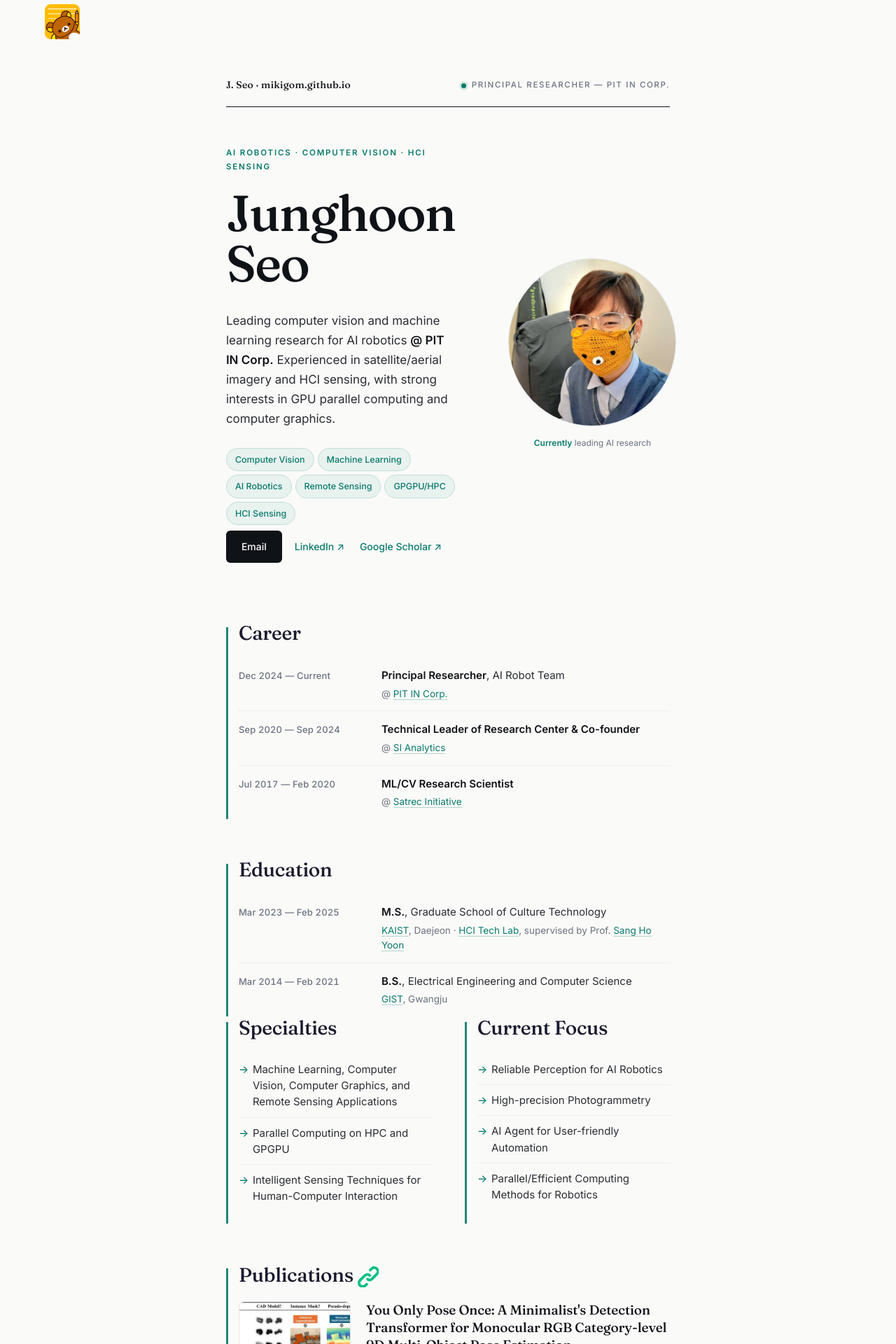
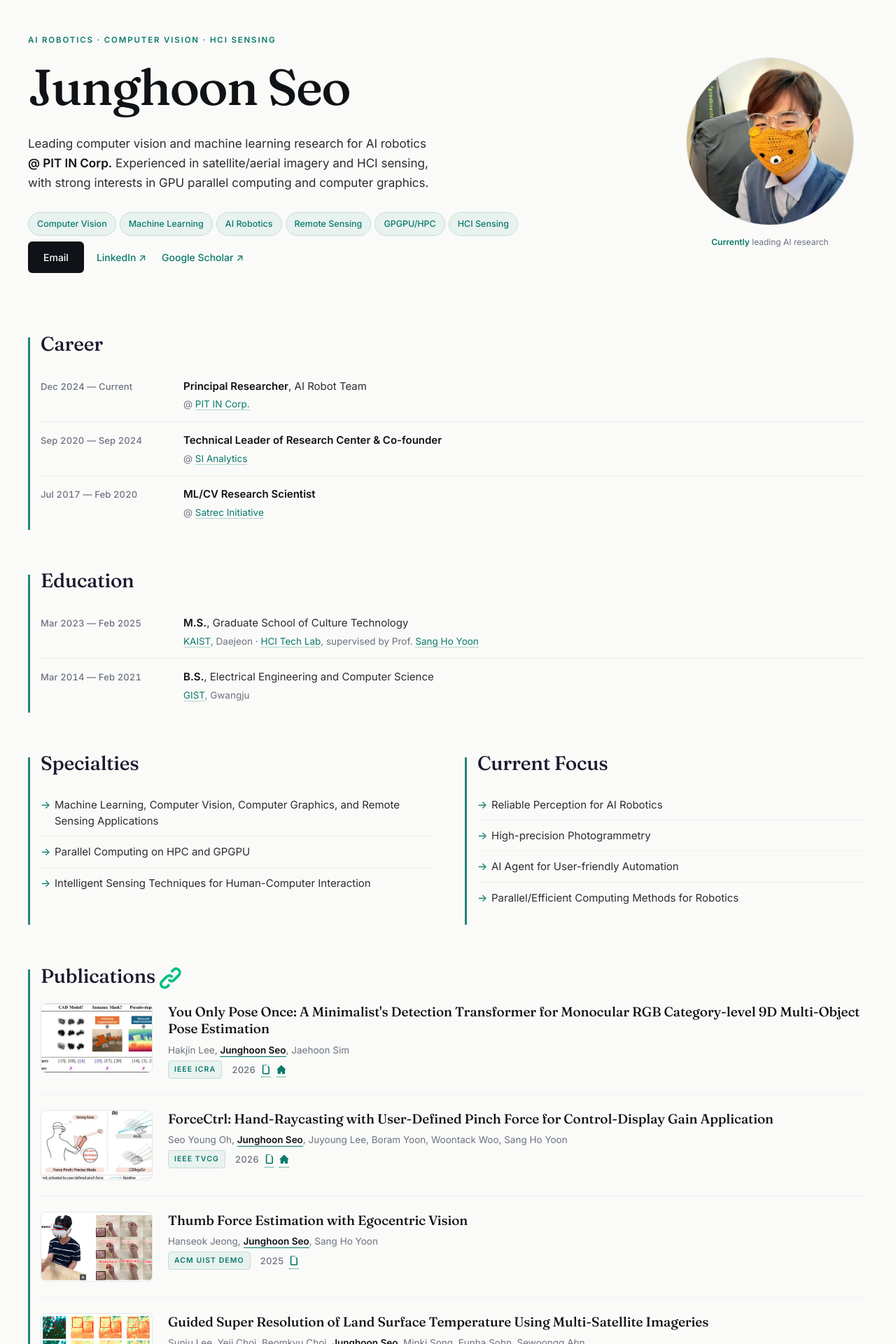
Before and after one commit to mikigom/mikigom.github.io, a Jekyll site: the page built from index.md, in a window 1280 px wide. Shown: the top 1920 px of the page at 70% size. Built offline with Jekyll 4.4.1, drawn with Linux system fonts in a browser that asks for light colours.

Commit message:
feat: strip theme header + widen content + uniform section spacing
- Add minimal _layouts/cv.html (no site-header, no .container, no .content
  62% width constraint) and switch index.md to layout: cv. Removes the
  alembic logo/nav header at the top of the page.
- Remove custom .topbar block ("J. Seo · mikigom.github.io · Principal
  Researcher — PIT IN Corp.") from index.md and its CSS.
- Widen .page max-width 1060 → 1400 for more breathing room.
- Add margin-top: 56px to .twocol so Education → Specialties/CurrentFocus
  (and other section↔twocol transitions) match the Career → Education
  gap. 40px at the 768px breakpoint.
- Ignore .claude/ locally (preview launch config).

Co-Authored-By: Claude Opus 4.6 (1M context) <noreply@anthropic.com>

```diff
--- /dev/null
+++ b/_layouts/cv.html
@@ -0,0 +1,11 @@
+---
+layout: default
+---
+
+<main>
+  <article class="typeset">
+    {{ content }}
+  </article>
+</main>
+
+{% include site-footer.html %}
--- a/assets/styles.scss
+++ b/assets/styles.scss
@@ -454,44 +454,9 @@ hr {
    ============================================ */
 
 .page {
-  max-width: 1060px;
+  max-width: 1400px;
   margin: 0 auto;
   padding: 48px 40px 96px;
-}
-
-.topbar {
-  display: flex;
-  justify-content: space-between;
-  align-items: center;
-  padding-bottom: 18px;
-  border-bottom: 1px solid var(--ink);
-  margin-bottom: 56px;
-
-  &__brand {
-    font-family: 'Fraunces', Georgia, serif;
-    font-size: 14px;
-    font-weight: 500;
-    letter-spacing: 0.02em;
-  }
-
-  &__status {
-    font-size: 11.5px;
-    letter-spacing: 0.14em;
-    text-transform: uppercase;
-    color: var(--muted);
-    display: inline-flex;
-    align-items: center;
-    gap: 8px;
-    font-weight: 500;
-  }
-
-  &__dot {
-    width: 7px;
-    height: 7px;
-    border-radius: 50%;
-    background: var(--accent);
-    box-shadow: 0 0 0 3px rgba(10, 122, 107, 0.15);
-  }
 }
 
 .hero {
@@ -640,6 +605,7 @@ hr {
   display: grid;
   grid-template-columns: 1fr 1fr;
   gap: 48px;
+  margin-top: 56px;
 
   .section {
     margin-top: 0;
@@ -878,13 +844,11 @@ hr {
   .twocol {
     grid-template-columns: 1fr;
     gap: 24px;
+    margin-top: 40px;
   }
   .section {
     margin-top: 40px;
     padding-left: 14px;
-  }
-  .topbar {
-    margin-bottom: 40px;
   }
 }
 
--- a/index.md
+++ b/index.md
@@ -1,17 +1,12 @@
 ---
 title: Junghoon Seo
-layout: page
+layout: cv
 thumbnail: "/assets/logos/rilakkuma-icon-png-8.png"
 aside: false
 show_title: false
 ---
 
 <div class="page">
-
-<div class="topbar">
-  <span class="topbar__brand">J. Seo · mikigom.github.io</span>
-  <span class="topbar__status"><span class="topbar__dot"></span>Principal Researcher — PIT IN Corp.</span>
-</div>
 
 <section class="hero">
   <div class="hero__text">
```
Also changed, not shown: 1 other file.
